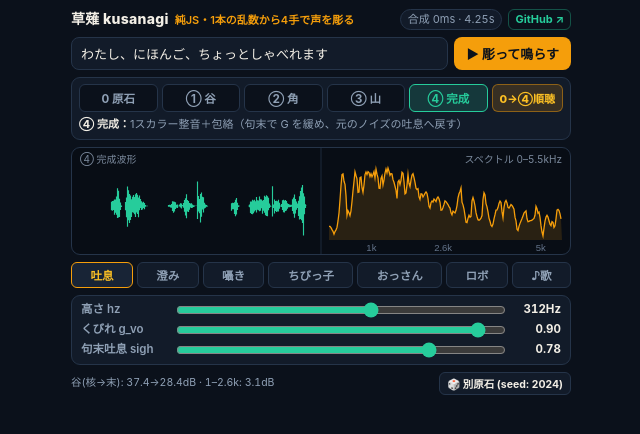
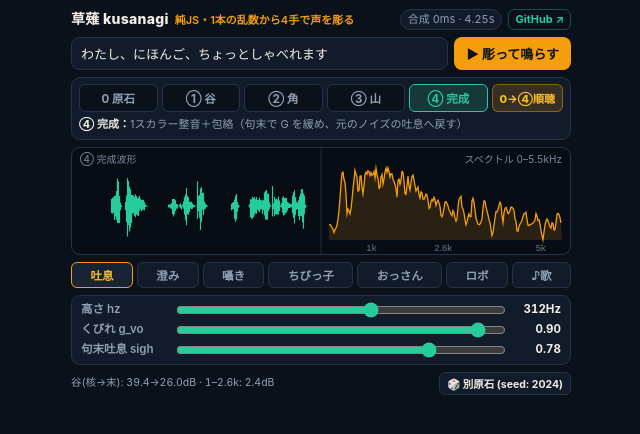
Before and after one commit to poidowl/tsukinami, a plain HTML site: page kusanagi_player.html in a window 1280 px wide. Shown: the full height of the page, 319-959 px from the left. Drawn offline with Linux system fonts and the light colour scheme.

Commit message:
Sync kusanagi demo with @a79bb1b (Q-capped bw + collision guard) and add changelog

```diff
--- a/kusanagi_player.html
+++ b/kusanagi_player.html
@@ -1325,15 +1325,18 @@ function yamaBp(x, F, g = 0.7, pLow = 3, pHigh = 2) {
   for (let i = 0; i < n; i++) bp[i] *= norm;
   return bp;
 }
-function resonator2Pole(x, F, bw) {
+function resonator2Pole(x, F, bwMin, qMax = 12.0) {
   const n = x.length;
   const y = new Float64Array(n);
   const k = (2.0 * Math.PI) / SR;
-  const r = Math.exp(-Math.PI * bw / SR);
-  const c = -r * r;
+  const piOverSR = Math.PI / SR;
   let y1 = 0.0, y2 = 0.0;
   for (let i = 0; i < n; i++) {
-    const b = 2.0 * r * Math.cos(k * F[i]);
+    const f = F[i];
+    const bw = Math.max(bwMin, f / qMax);
+    const r = Math.exp(-piOverSR * bw);
+    const c = -r * r;
+    const b = 2.0 * r * Math.cos(k * f);
     const a = 1.0 - b - c;
     const yi = a * x[i] + b * y1 + c * y2;
     y[i] = yi;
@@ -1522,8 +1525,8 @@ function makeHitofude(text, opts = {}) {
   const F1 = new Array(n), F2 = new Array(n), F3 = new Array(n), F4 = new Array(n);
   for (let t = 0; t < n; t++) {
     F1[t] = Math.max(r.F1[t] * fs, r.voiced[t] ? 1.04 * f0_fr[t] : 180.0);
-    F2[t] = Math.min(r.F2[t] * fs, 8500.0);
-    F3[t] = Math.min(r.F3[t] * fs, 9000.0);
+    F2[t] = Math.min(Math.max(r.F2[t] * fs, F1[t] + 280.0), 8500.0);
+    F3[t] = Math.min(Math.max(r.F3[t] * fs, F2[t] + 350.0), 9000.0);
     F4[t] = Math.min(8600.0, F3[t] + 1150.0 * fs);
   }
   const f_cons_cen = new Array(n).fill(2500.0);
@@ -1588,10 +1591,10 @@ function makeHitofude(text, opts = {}) {
     x = arakezuriT(x, tw + 3, 2, perSample(sighKeep, N));
   }
   const x2 = captureSteps ? x.slice() : null;
-  let yc = resonator2Pole(x, perSample(F1, N), 80.0);
-  yc = resonator2Pole(yc, perSample(F2, N), 110.0);
-  yc = resonator2Pole(yc, perSample(F3, N), 150.0);
-  yc = resonator2Pole(yc, perSample(F4, N), 220.0);
+  let yc = resonator2Pole(x, perSample(F1, N), 80.0, 8.0);
+  yc = resonator2Pole(yc, perSample(F2, N), 110.0, 11.0);
+  yc = resonator2Pole(yc, perSample(F3, N), 150.0, 13.0);
+  yc = resonator2Pole(yc, perSample(F4, N), 220.0, 14.0);
   const ycRad = new Float64Array(N);
   for (let i = 1; i < N; i++) ycRad[i] = yc[i] - 0.70 * yc[i - 1];
   const vScale = 0.43 * (rmsActive(x) / (rmsActive(ycRad) || 1.0));
```
Also changed, not shown: kusanagi.html (+14 -3 lines).
